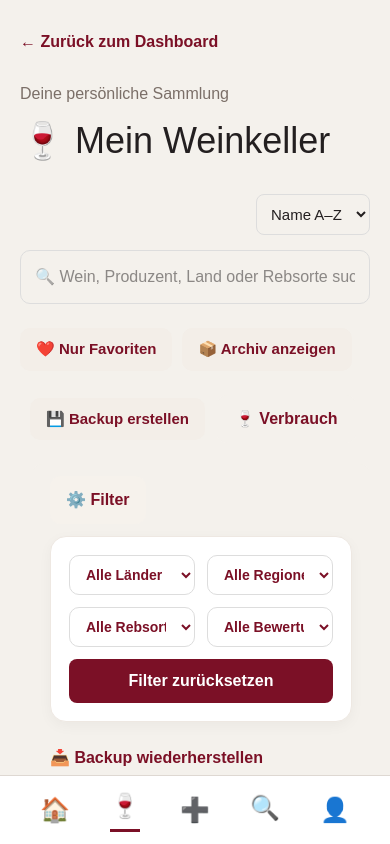
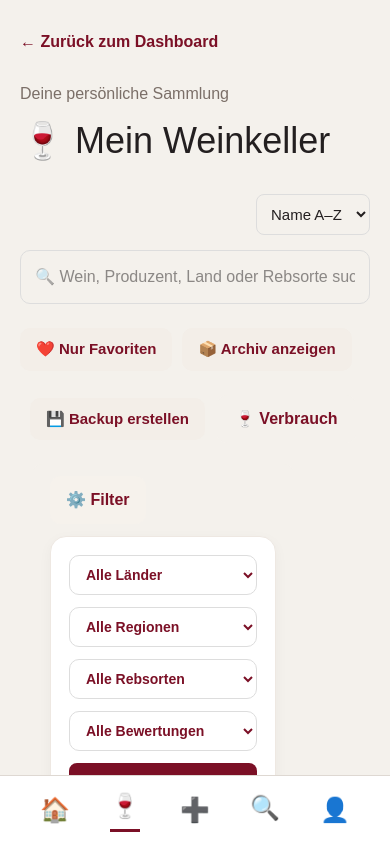
Before and after one commit to maprinz76-ctrl/winecellar-ai, a Next.js app: page /weinkeller in a window 390 px wide. Both pictures are taken after a click on the button "⚙️ Filter". Shown: the top 844 px of the page. Built offline with nearby package versions, Linux system fonts and the light colour scheme.

Commit message:
Filter fuer mobile Ansicht optimiert

```diff
--- a/app/globals.css
+++ b/app/globals.css
@@ -40,3 +40,12 @@ body {
     padding: 14px !important;
   }
 }
+.filter-grid {
+  grid-template-columns: repeat(2, minmax(0, 1fr));
+}
+
+@media (max-width: 600px) {
+  .filter-grid {
+    grid-template-columns: 1fr;
+  }
+}
--- a/app/weinkeller/page.tsx
+++ b/app/weinkeller/page.tsx
@@ -519,6 +519,7 @@ ref={suchfeldRef}
 </button>
 {filterAnzeigen && (
   <div
+  className="filter-grid"
   style={{
     marginTop: "12px",
     marginBottom: "24px",
@@ -528,7 +529,7 @@ ref={suchfeldRef}
     borderRadius: "16px",
     maxWidth: "560px",
     display: "grid",
-    gridTemplateColumns: "repeat(2, minmax(0, 1fr))",
+
     gap: "12px",
     boxShadow: "0 4px 14px rgba(0,0,0,0.04)",
   }}
```
